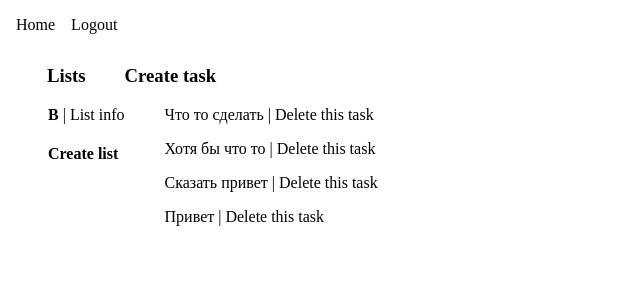
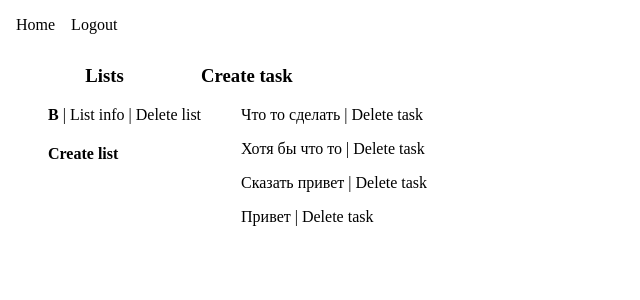
Before and after one commit to larkes00/todolist, a Django app: page /list/1/tasks/ in a window 1280 px wide. Shown: the top 300 px of the page, without its empty margins (0-640 px from the left). Run offline with Django 3.2, Linux system fonts and the light colour scheme; a user stored in the database is signed in; data comes from the database, SQL or seed files in the repository.

Commit message:
List deletion created

```diff
--- a/todolist/templates/todolist/base.html
+++ b/todolist/templates/todolist/base.html
@@ -29,6 +29,7 @@
                     <li>
                         <b><a href="{{ l.get_absolute_url }}">{{ l|truncatechars:20 }}</a></b>
                         <a href="{% url 'list_info' l.pk %}" id="Info">| List info</a>
+                        <a href="{% url 'list_delete' l.pk %}" id="Info">| Delete list</a>
                     </li>
                     <li></li>
                 </ul>
--- /dev/null
+++ b/todolist/templates/todolist/list_confirm_delete.html
@@ -0,0 +1,5 @@
+<form method="post">
+    {% csrf_token %}
+    <p>Delete this list? {{ list }}</p>
+    <button type="submit">Submit</button>
+</form>
--- a/todolist/templates/todolist/list_tasks.html
+++ b/todolist/templates/todolist/list_tasks.html
@@ -7,7 +7,7 @@
                 <ul>
                     <li>
                         <a href="{{ task.get_absolute_url }}">{{ task|truncatechars:50 }}</a>
-                        <a href="{% url 'task_delete' task.id %}">| Delete this task</a>
+                        <a href="{% url 'task_delete' task.pk %}">| Delete task</a>
                     </li>
                 </ul>
             {% endfor %}
--- a/todolist/urls.py
+++ b/todolist/urls.py
@@ -8,8 +8,8 @@ urlpatterns = [
     path("list/<int:pk>/", ShowList.as_view(), name="list_info"),
     path("task/<int:pk>/", ShowTask.as_view(), name="task_info"),
     path("task/create/", CreateTask.as_view(), name="task_form"),
-    path("task/delete/<int:pk>", DeleteTask.as_view(), name="task_delete"),
-    path("list/delete/", DeleteList.as_view(), name="list_delete"),
+    path("task/delete/<int:pk>/", DeleteTask.as_view(), name="task_delete"),
+    path("list/delete/<int:pk>/", DeleteList.as_view(), name="list_delete"),
     path("register/", RegisterUser.as_view(), name="register"),
     path("login/", LoginUser.as_view(), name="login"),
     path("logout/", user_logout, name="logout")
```
